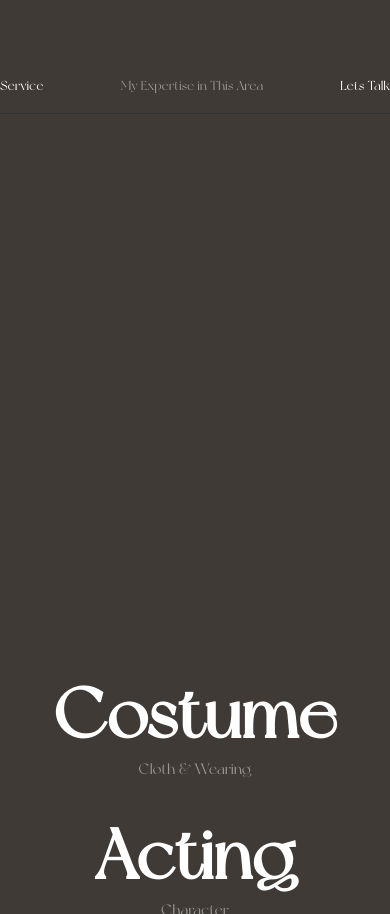
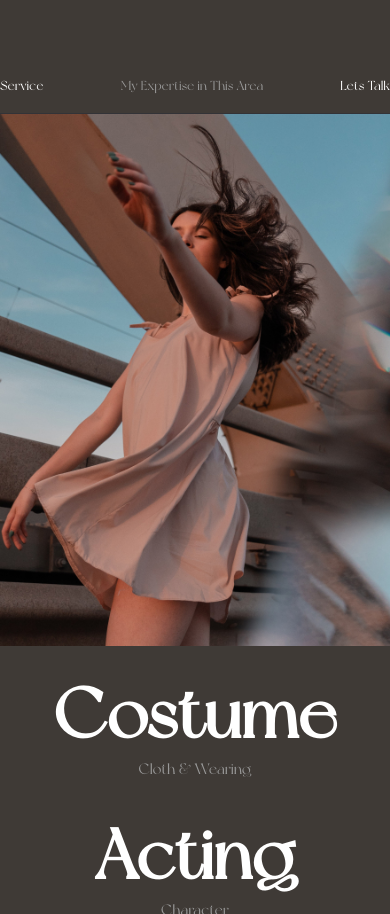
Before and after one commit to oschwill/fashion-for-passion, a plain HTML site: page index.html in a window 390 px wide. Shown: the part 4153-5067 px from the top of the page. Drawn offline with Linux system fonts and the light colour scheme; a web font is replaced by a local one.

Commit message:
Korrektur mobile images

```diff
--- a/assets/css/styles.css
+++ b/assets/css/styles.css
@@ -887,4 +887,8 @@ header {
   .footer-section article:first-of-type {
     grid-column: 1/4;
   }
+
+  .hover-one {
+    visibility: visible;
+  }
 }
```
